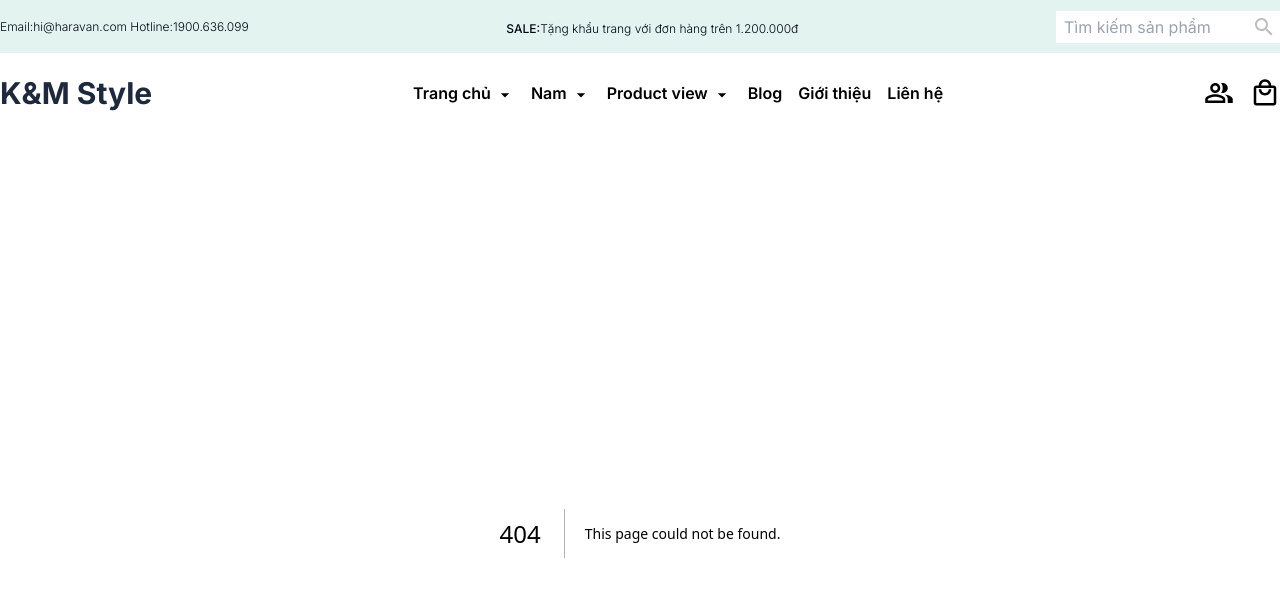
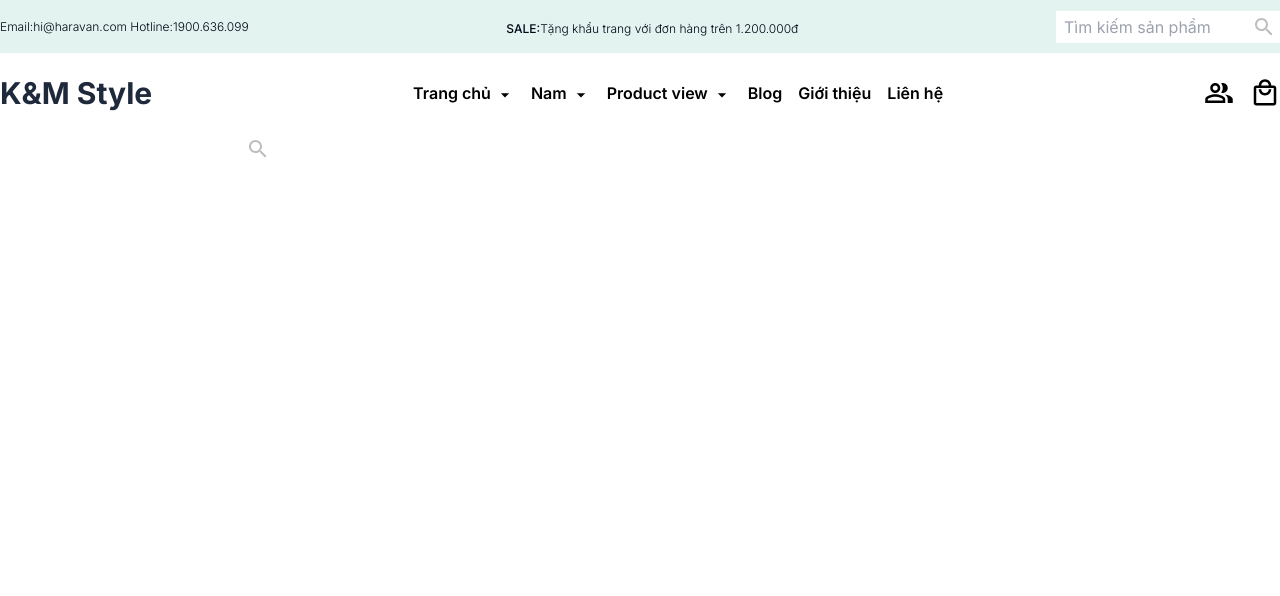
Before and after one commit to hieplb071191/test-deploy-frontend, a Next.js app: page /concept-component in a window 1280 px wide. Before the commit this address had no page. Shown: the top 596 px of the page. Built offline with nearby package versions, Linux system fonts and the light colour scheme.

Commit message:
init-redux

```diff
--- a/package.json
+++ b/package.json
@@ -23,6 +23,7 @@
     "next": "14.1.4",
     "react": "^18",
     "react-dom": "^18",
+    "react-redux": "^9.1.0",
     "redux-persist": "^6.0.0",
     "redux-thunk": "^3.1.0",
     "yup": "^1.4.0"
--- /dev/null
+++ b/src/app/concept-component/page.tsx
@@ -0,0 +1,26 @@
+'use client';
+import SearchInput from "@/components/input/search-input"
+import { useCallback, useState } from "react"
+
+const ConceptComponent = () => {
+    const [searchValue, setSearchValue] = useState('')
+    const testHandleSearch = useCallback(
+        async (value: string) => {
+
+            setSearchValue(value)
+        },
+        []
+    )
+    return (
+        <div className="flex md:container">
+            <SearchInput
+            placeholder={""}
+            handler={testHandleSearch} />
+            <span>
+                {searchValue}
+            </span>
+        </div>
+    )
+}
+
+export default ConceptComponent
--- a/src/app/layout.tsx
+++ b/src/app/layout.tsx
@@ -3,6 +3,10 @@
 import { Inter } from "next/font/google";
 import "./globals.css";
 import Header from "@/components/layout/header";
+import { Provider } from "react-redux";
+import { persistor, store } from "@/redux/store";
+import { PersistGate } from "redux-persist/integration/react";
+import { Suspense } from "react";
 
 const inter = Inter({ subsets: ["latin"] });
 
@@ -14,8 +18,16 @@ export default function RootLayout({
   return (
     <html lang="en">
         <body className={inter.className}>
-          <Header />
-            {children}
+          <Suspense fallback={<p>Loading feed...</p>}>
+            <Provider store={store}>
+              <PersistGate persistor={persistor}>
+                <>
+                  <Header />
+                    {children}
+                </>
+              </PersistGate>
+            </Provider>
+          </Suspense>
         </body>
     </html>
   );
--- a/src/components/layout/header.tsx
+++ b/src/components/layout/header.tsx
@@ -1,6 +1,6 @@
 "use client";
 
-import React, { useCallback, useState } from "react"
+import React, { useCallback, useEffect, useState } from "react"
 import SearchInput from "../input/search-input"
 import axios from 'axios'
 import { Inter } from 'next/font/google'
@@ -9,6 +9,7 @@ import PeopleAltOutlinedIcon from '@mui/icons-material/PeopleAltOutlined';
 import LocalMallOutlinedIcon from '@mui/icons-material/LocalMallOutlined';
 import LoginForm from "../login-form/login-from";
 import style from '../../style/header-style.module.scss'
+import { useSelector } from "react-redux";
 
 const inter = Inter({ subsets: ['latin'] })
 const dropdownHomePageItem = [
@@ -45,6 +46,12 @@ export default function Header () {
     const handlerSearch = useCallback(async (value: string) => {
         const test = await axios.get('https://lehiep-dev.xyz/api/health-check',)
     }, [])
+
+
+    const token = useSelector((state: any) => state.token)
+    useEffect(() => {
+        console.log(token)
+    }, [token])
 
     const handleClickDropdown = (value: string) => {
         console.log(value)
--- a/src/redux/reducer.ts
+++ b/src/redux/reducer.ts
@@ -1,10 +1,11 @@
 import { combineReducers } from '@reduxjs/toolkit';
+import tokenSlice from './slices/token.slice';
 
 
 ('./slices/token.slice');
 
 const rootReducer = combineReducers({
-
+    token: tokenSlice
 });
 
 export { rootReducer };
--- /dev/null
+++ b/src/redux/slices/token.slice.ts
@@ -0,0 +1,18 @@
+import { createSlice } from "@reduxjs/toolkit";
+
+
+const tokenReducer = createSlice({
+    name: 'token',
+    initialState: {
+        token: ''
+    },
+    reducers: {
+        setToken(state, action) {
+            state.token = action.payload
+        }
+    }
+})
+export const {
+    setToken
+} = tokenReducer.actions
+export default tokenReducer.reducer
--- a/src/redux/store.ts
+++ b/src/redux/store.ts
@@ -1,7 +1,7 @@
 import { configureStore } from '@reduxjs/toolkit';
 // import userReducer from "./slices/userSlice";
 import storage from 'redux-persist/lib/storage';
-import { persistReducer, persistStore } from 'redux-persist';
+import { FLUSH, PAUSE, PERSIST, PURGE, REGISTER, REHYDRATE, persistReducer, persistStore } from 'redux-persist';
 import thunk from 'redux-thunk';
 import { rootReducer } from './reducer';
 
@@ -15,7 +15,17 @@ const persistedReducer = persistReducer(persistConfig, rootReducer);
 export const store = configureStore({
 	reducer: persistedReducer,
 	devTools: process.env.NODE_ENV !== 'production',
-	// middleware: [thunk],
+	middleware: (getDefaultMiddleware) => getDefaultMiddleware({
+		  serializableCheck: {
+			ignoredActions: [FLUSH, REHYDRATE, PAUSE, PERSIST, PURGE, REGISTER],
+		  },
+		}),
 });
 
+export const makeStore = () => store
+
 export const persistor = persistStore(store);
+// Infer the type of makeStore
+export type AppStore = ReturnType<typeof makeStore>
+export type RootState = ReturnType<AppStore['getState']>
+export type AppDispatch = AppStore['dispatch']
```
